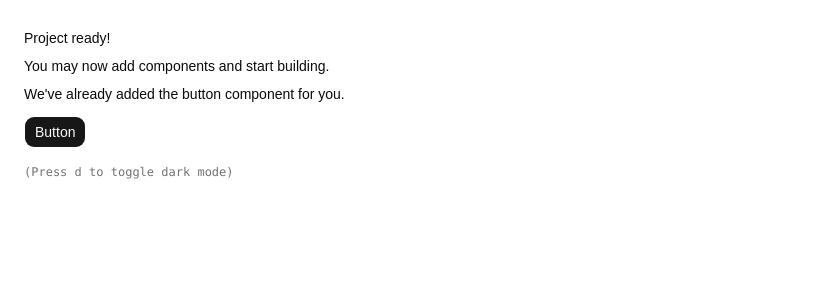
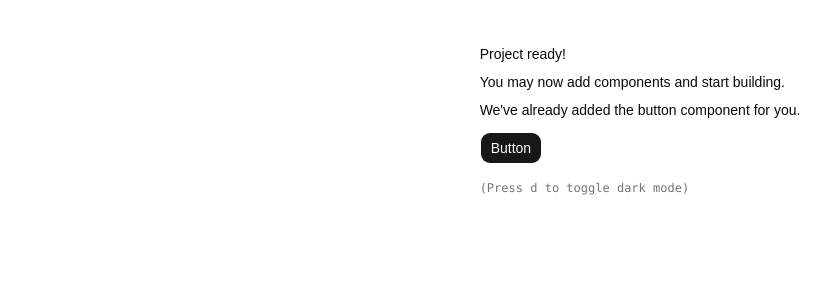
Before and after one commit to Prateek1789/weather-dashboard, a React (Vite) app: page / in a window 1280 px wide. Shown: the top 300 px of the page, without its empty margins (0-839 px from the left). Built offline with nearby package versions, Linux system fonts and the light colour scheme.

Commit message:
Chore: added basic stylings for root div

```diff
--- a/src/index.css
+++ b/src/index.css
@@ -131,3 +131,19 @@
     @apply font-sans;
     }
 }
+
+#root {
+  min-height: 100vh;
+  height: 100%;
+  width: 100%;
+  display: flex;
+  flex-direction: column;
+  align-items: center;
+  justify-content: center;
+  gap: 1rem;
+  padding: 1rem;
+
+  @media (min-width: 48rem) {
+    gap: 1.5rem
+  }
+}
```
